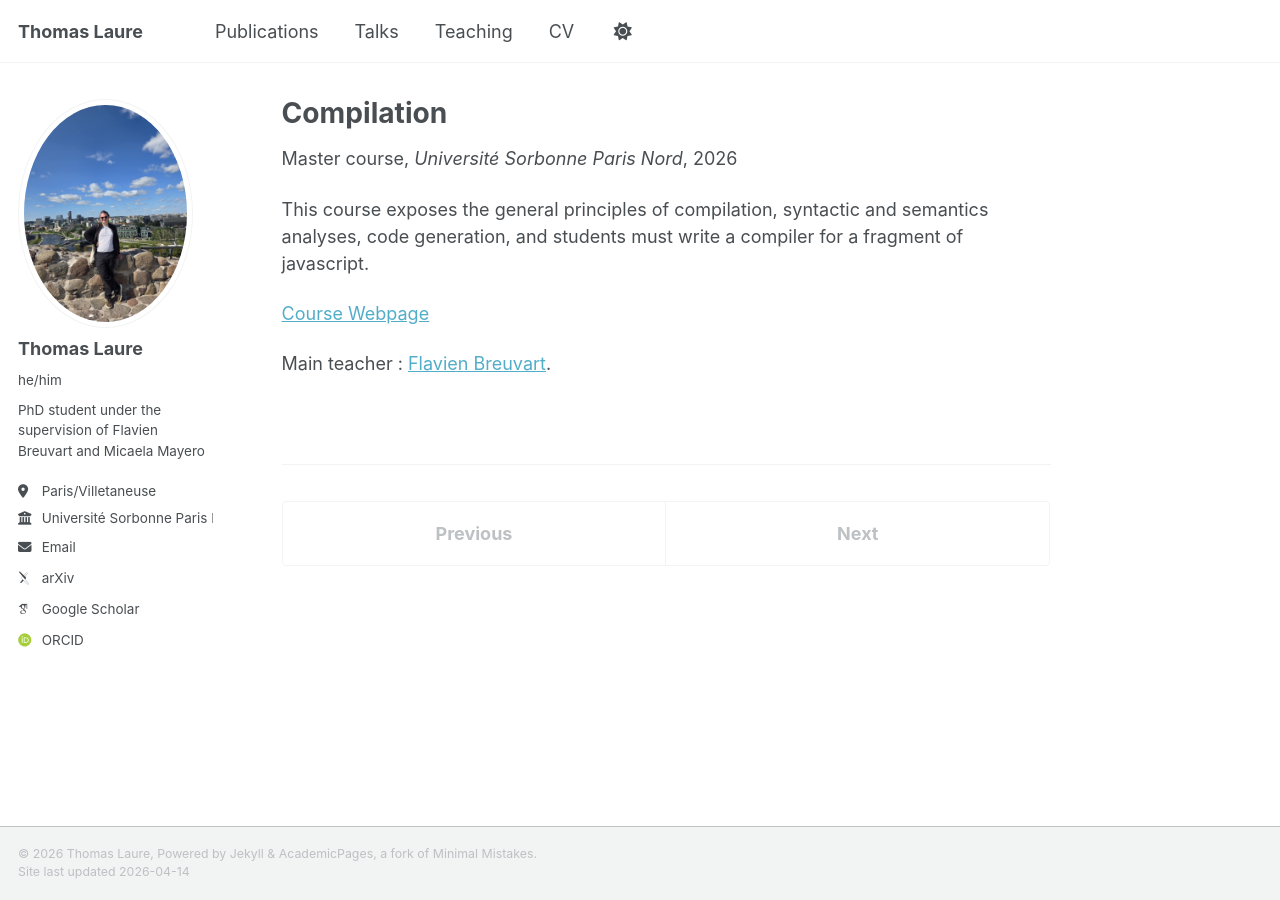
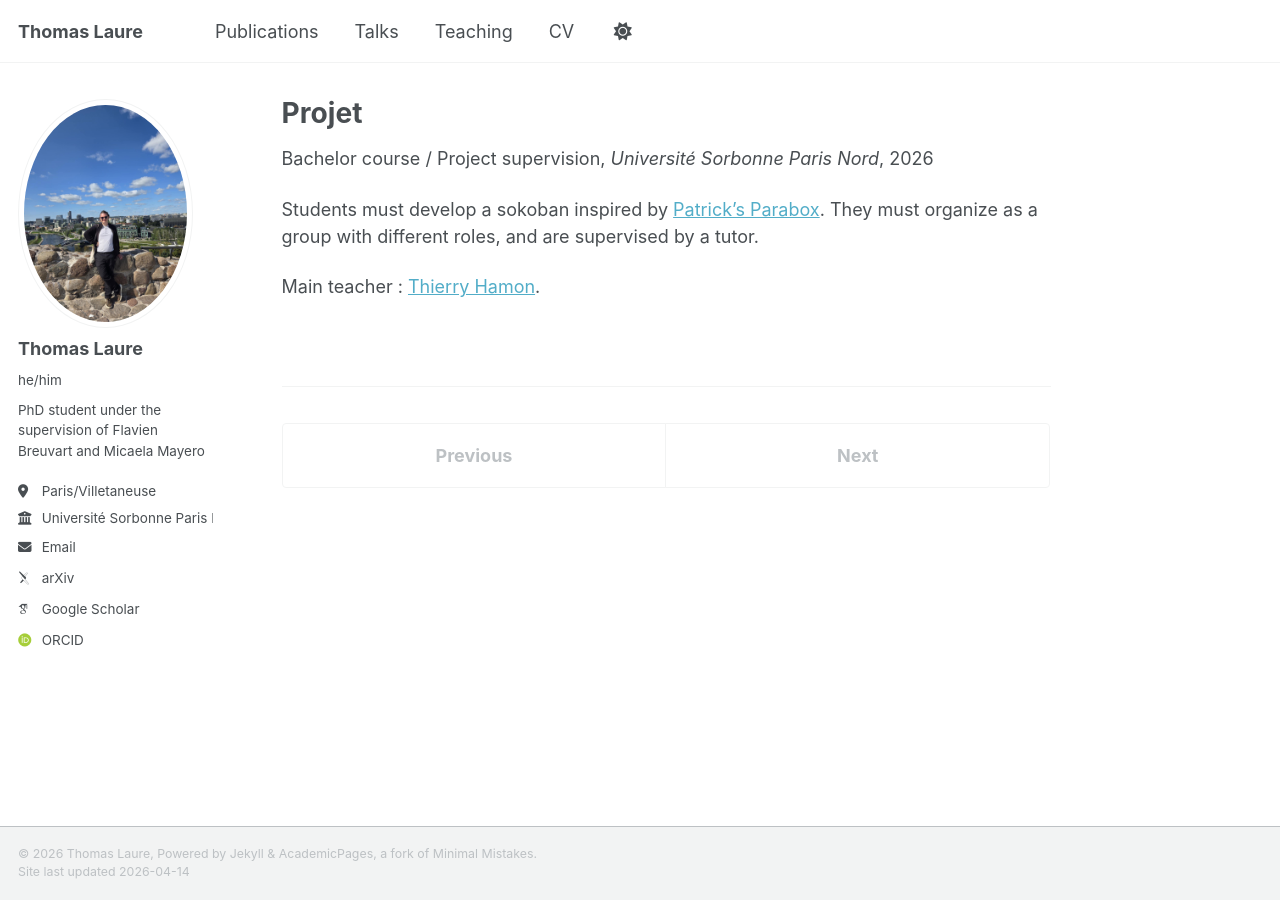
Before and after one commit to thomaslaure/thomaslaure.github.io, a Jekyll site: the page built from _teaching/2026-l2project.md, in a window 1280 px wide. Built offline with Jekyll 4.4.1, drawn with Linux system fonts in a browser that asks for light colours; some web fonts are replaced; a script that is not in the unit is left out.

Commit message:
UE projet + description du role

```diff
--- a/_teaching/2025-compil.md
+++ b/_teaching/2025-compil.md
@@ -1,7 +1,7 @@
 ---
 title: "Compilation"
 collection: teaching
-type: "Master course"
+type: "Bachelor course / Project supervision"
 permalink: /teaching/2026-compil
 venue: "Université Sorbonne Paris Nord"
 date: 2026-01-27
--- /dev/null
+++ b/_teaching/2026-l2project.md
@@ -0,0 +1,14 @@
+---
+title: "Projet"
+collection: teaching
+type: "Bachelor course / Project supervision"
+permalink: /teaching/2026-compil
+venue: "Université Sorbonne Paris Nord"
+date: 2026-02-01
+location: "Villetaneuse, France"
+---
+
+Students must develop a sokoban inspired by [Patrick's Parabox](https://www.patricksparabox.com/). They must organize as a group with different roles, and are supervised by a tutor.
+
+
+Main teacher : [Thierry Hamon](https://perso.limsi.fr/hamon/).
```
Also changed, not shown: _teaching/2025-FdlP.md (+1 -1 lines), _teaching/2025-pf1.md (+1 -1 lines).
